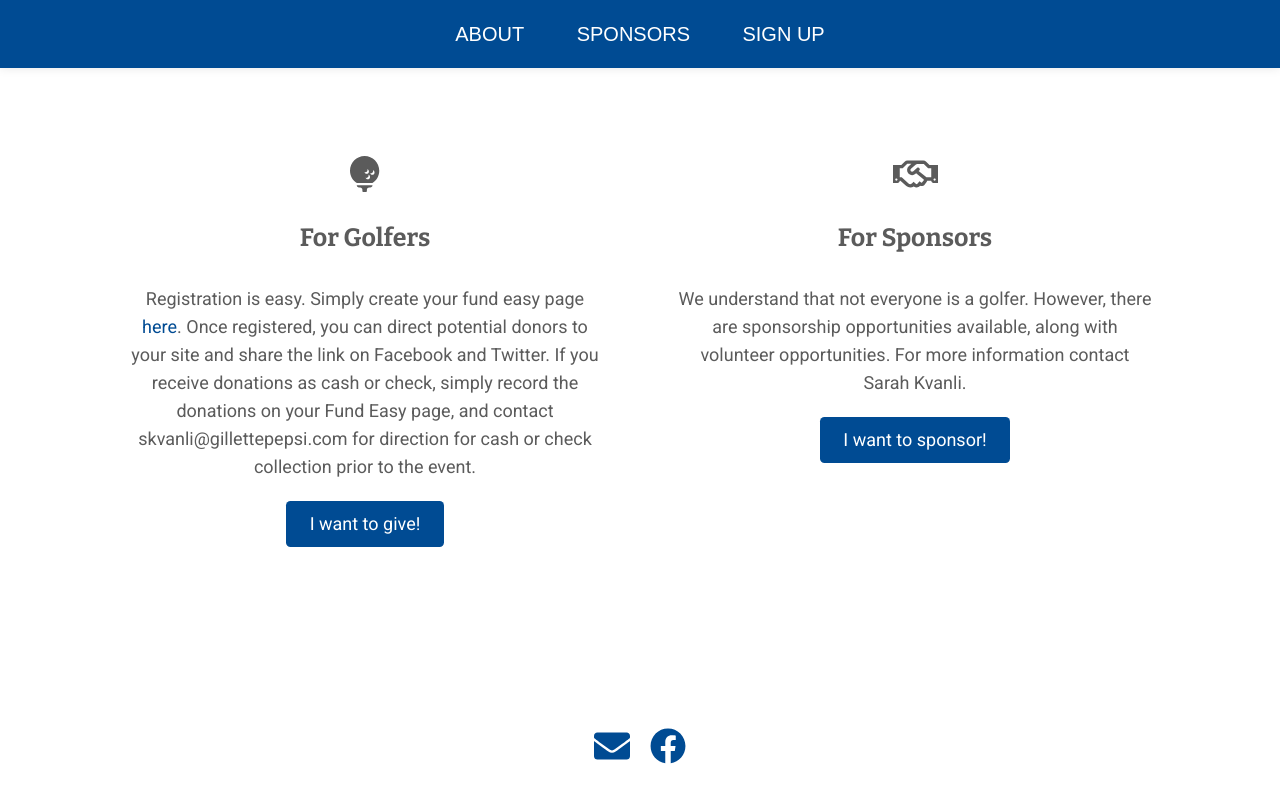
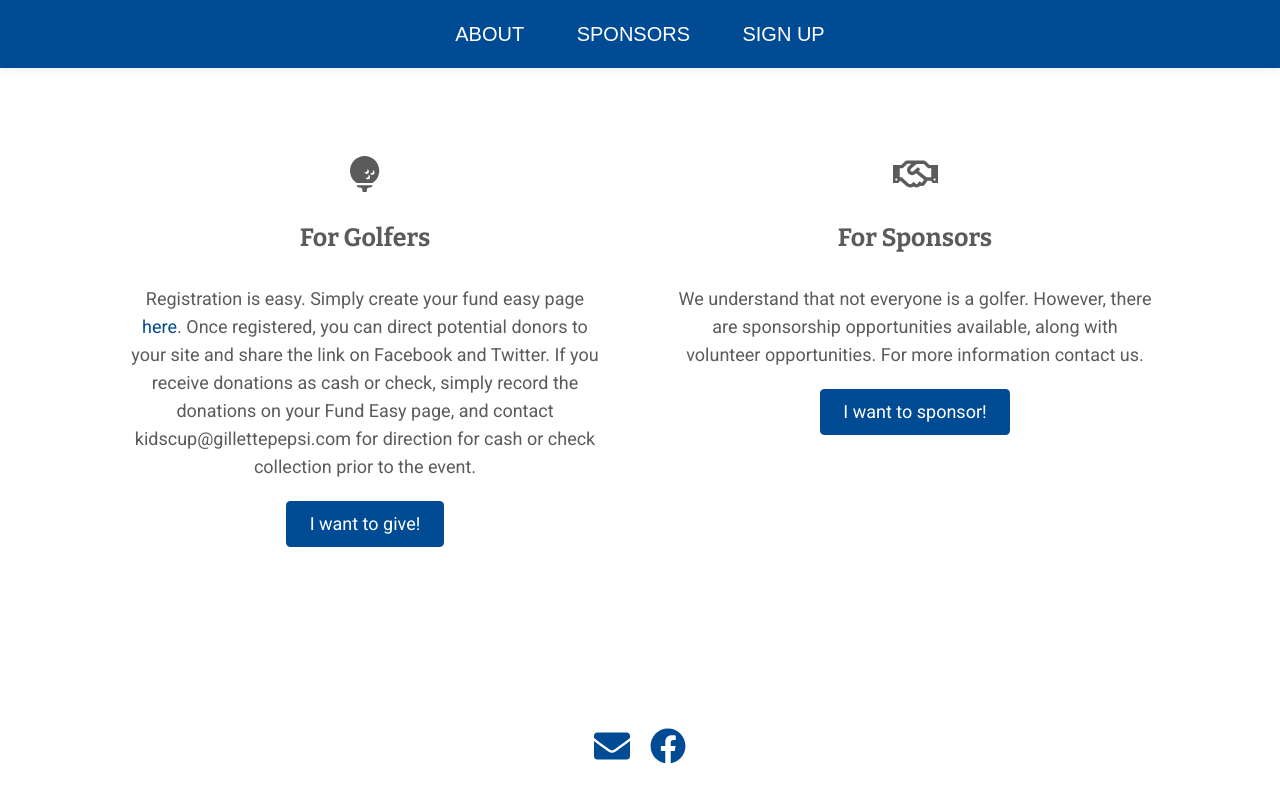
Before and after one commit to kidscuprochester/kidscuprochester.github.io, a Jekyll site: the page built from index.md, in a window 1280 px wide and 900 px high, scrolled down 3974 px. Shown: the top 803 px of the window. Built offline with Jekyll 4.4.1, drawn with Linux system fonts in a browser that asks for light colours; nearby versions of some CDN libraries; some of the changed text lies outside the part shown.

Commit message:
Updated Config

```diff
--- a/_config.yml
+++ b/_config.yml
@@ -26,10 +26,10 @@ quick_actions:
     button_link: https://secure.fundeasy.com/ministrysync/event/?e=26083
   want_to_sponsor:
     button_text: "I want to sponsor\n\n"
-    button_link: mailto:skvanli@gillettepepsi.com?subject=Kid's Cup Rochester Sponsorship&body=I%20would%20like%20to%20be%20a%20Kid's%20Cup%20sponsor!
+    button_link: mailto:kidscup@gillettepepsi.com?subject=Kid's Cup Rochester Sponsorship&body=I%20would%20like%20to%20be%20a%20Kid's%20Cup%20sponsor!
   want_to_purchase_tickets:
     button_text: I want to buy tickets
-    button_link: mailto:skvanli@gillettepepsi.com?subject=Kid's Cup Rochester Tickets&body=I%20would%20like%20to%20purchase%20tickets%20to%20the%20Kid's%20Cup%20Social%20Hour%20and%20Dinner!
+    button_link: mailto:kidscup@gillettepepsi.com?subject=Kid's Cup Rochester Tickets&body=I%20would%20like%20to%20purchase%20tickets%20to%20the%20Kid's%20Cup%20Social%20Hour%20and%20Dinner!
 next_event:
   date: 2024-05-13 08:00:00.000000000 Z
   time: "8:00-9:30 registration & breakfast - \n9:45 announcements - \n10:00 shotgun
@@ -50,7 +50,7 @@ who_we_are:
     is underwritten by generous corporate sponsors including **Gillette Pepsi of Rochester**,
     **Trina Solano, Realtor - Edina Realty, Inc**., **Sola Salon Studios**, **Sam’s
     Club**, **Ames Construction**, and **Morris Concrete**. \n\nRegister today to
-    be a part of this great fundraising event! Contact Sarah Kvanli at skvanli@gillettepepsi.com
+    be a part of this great fundraising event! Contact Sarah Kvanli at kidscup@gillettepepsi.com
     for more information.  **See you at the 27th Annual Kid’s Cup Golf Tournament
     May 13, 2024.**\n"
   image: "/uploads/Team%20High%20Five-54a5d6.jpg"
@@ -69,15 +69,15 @@ sign_up:
     text: 'Registration is easy. Simply create your fund easy page [here](https://secure.fundeasy.com/ministrysync/event/?e=26083).
       Once registered, you can direct potential donors to your site and share the
       link on Facebook and Twitter.  If you receive donations as cash or check, simply
-      record the donations on your Fund Easy page, and contact skvanli@gillettepepsi.com
+      record the donations on your Fund Easy page, and contact kidscup@gillettepepsi.com
       for direction for cash or check collection prior to the event.   '
     button_link: https://secure.fundeasy.com/ministrysync/event/?e=26083
     button_text: I want to give!
   for_sponsors:
     text: "We understand that not everyone is a golfer. However, there are sponsorship
       opportunities available, along with volunteer opportunities. For more information
-      contact Sarah Kvanli. \n\n\n\n"
-    button_link: mailto:skvanli@gillettepepsi.com?subject=Kid's Cup Rochester Sponsorship
+      contact us. \n\n\n\n"
+    button_link: mailto:kidscup@gillettepepsi.com?subject=Kid's Cup Rochester Sponsorship
     button_text: I want to sponsor!
 presenting_sponsors:
 - image: "/uploads/GPC%20Lockup%20-%20Primary%20-%20Full%20Color.png"
```
